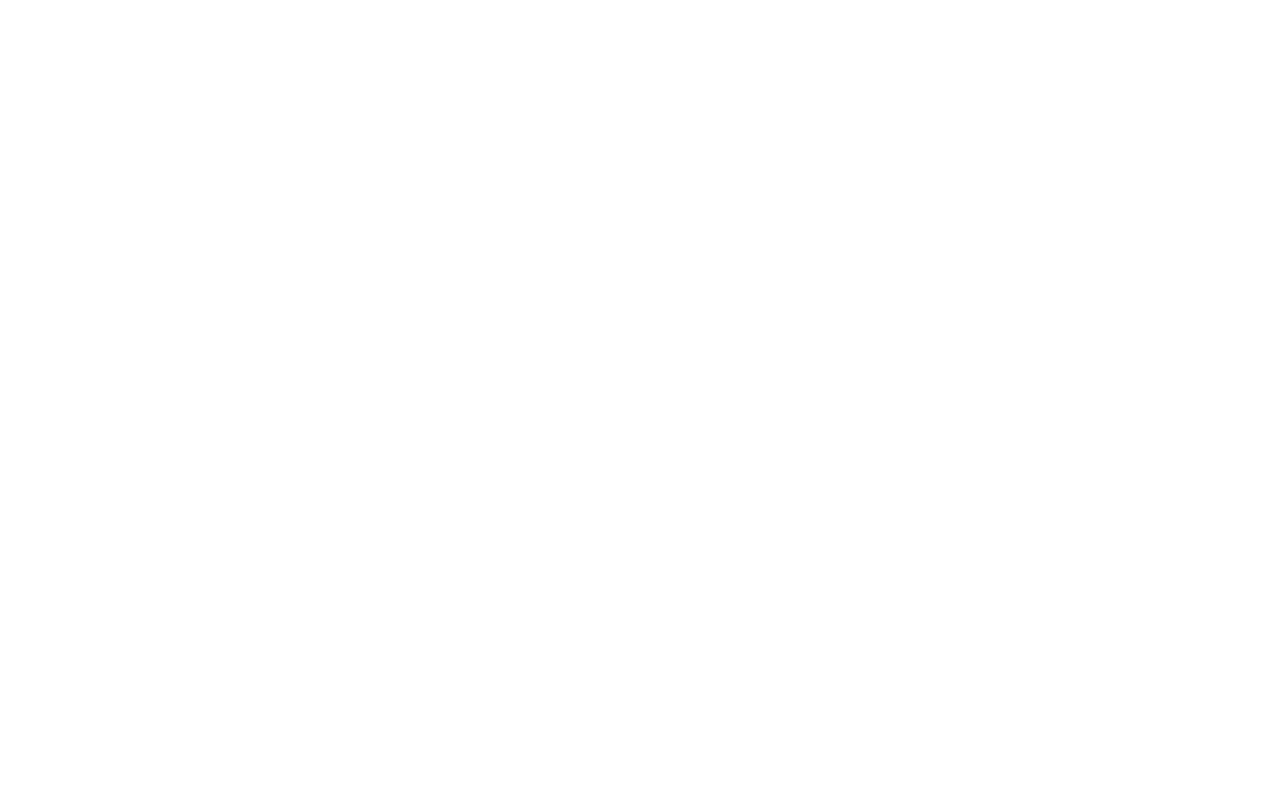
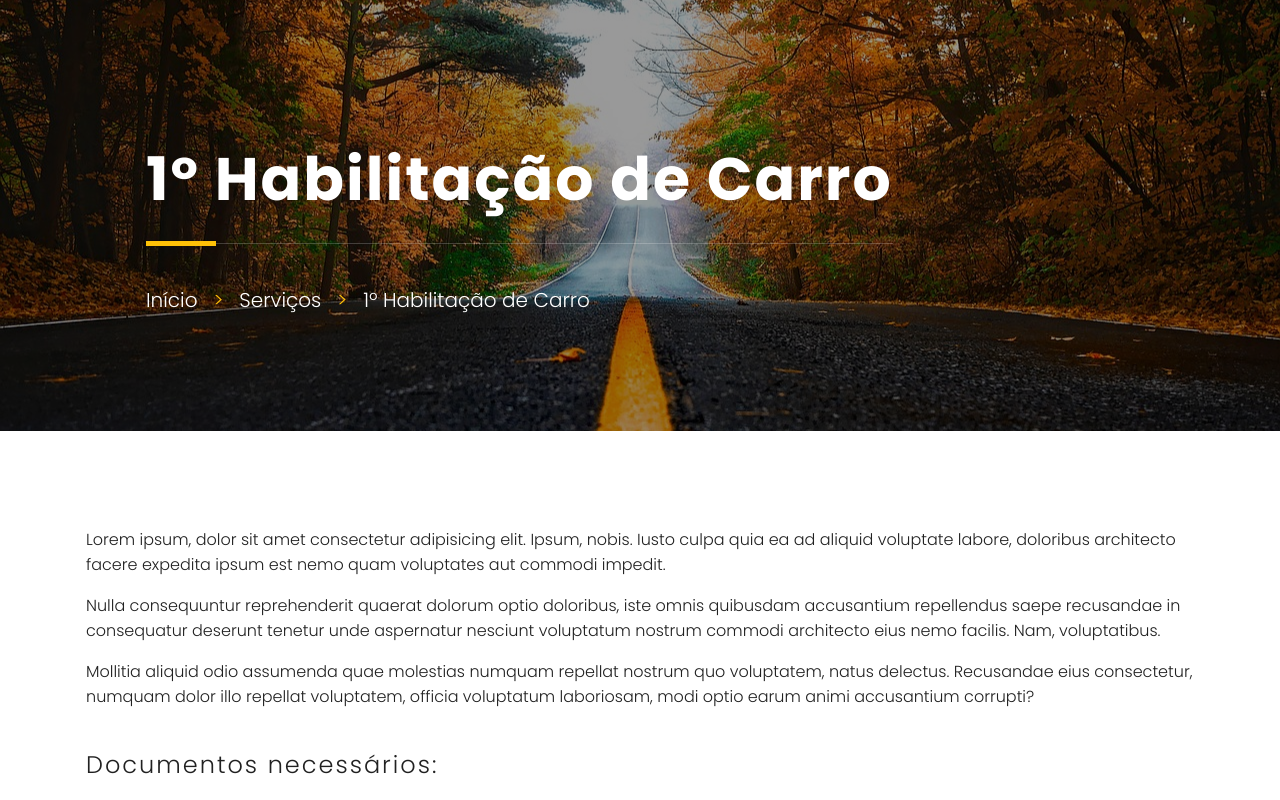
Before and after one commit to lucasfmartins/auto-escola-project, a React (Create React App) app: page /servicos/primeira-habilitacao-carro in a window 1280 px wide. Before the commit this address had no page. Shown: the top 800 px of the page. Built offline with nearby package versions, Linux system fonts and the light colour scheme.

Commit message:
create rook router

```diff
--- a/src/components/organisms/ProductGrid.js
+++ b/src/components/organisms/ProductGrid.js
@@ -2,6 +2,8 @@
 import PropTypes from "prop-types";
 import styled from "styled-components";
 import { Link } from "react-router-dom";
+
+import ProductType from "types/ProductType";
 
 import Grid from "components/atoms/Grid";
 import Card, { CardMedia, CardBody } from "components/atoms/Card";
@@ -36,7 +38,7 @@
                     color="primary"
                     variant="link"
                     as={Link}
-                    to="/servicos"
+                    to={`/servicos/${product.slang}`}
                   >
                     Saiba mais
                   </Button>
@@ -67,13 +69,8 @@
 };
 
 ProductGrid.propTypes = {
-  products: PropTypes.arrayOf(
-    PropTypes.shape({
-      id: PropTypes.oneOfType([PropTypes.number, PropTypes.string]),
-      image: PropTypes.string,
-      title: PropTypes.string,
-      summary: PropTypes.string,
-    })
+  product: PropTypes.arrayOf(
+    ProductType,
   ),
 };
 
--- a/src/components/pages/Home.js
+++ b/src/components/pages/Home.js
@@ -1,7 +1,9 @@
 import React from "react";
-// import PropTypes from "prop-types";
+import PropTypes from "prop-types";
 import { FaCar, FaKey, FaMapMarkedAlt, FaAccessibleIcon } from "react-icons/fa";
 import { Link } from "react-router-dom";
+//type
+import ProductType from "types/ProductType";
 //Atoms
 import Heading from "components/atoms/Heading";
 import Button from "components/atoms/Button";
@@ -16,47 +18,11 @@
 import ProductGrid from "components/organisms/ProductGrid";
 //img
 import HeroImage from "assets/hero.jpg";
-import ServImg01 from "assets/serv-01.jpg";
-import ServImg02 from "assets/serv-02.jpg";
-import ServImg03 from "assets/serv-03.jpg";
-import ServImg04 from "assets/serv-04.jpg";
-import ServImg05 from "assets/serv-05.jpg";
+
 import AboutVideo from "assets/about.mp4";
 
-const products = [
-  {
-    id: 1,
-    title: "1º Habilitação de Carro e Moto",
-    summary: "Lorem ipsum dolor sit amet consectetur, adipisicing elit",
-    image: ServImg01,
-  },
-  {
-    id: 2,
-    title: "1º Habilitação de Carro",
-    summary: "Lorem ipsum dolor sit amet consectetur, adipisicing elit",
-    image: ServImg02,
-  },
-  {
-    id: 3,
-    title: "1º Habilitação de Moto",
-    summary: "Lorem ipsum dolor sit amet consectetur, adipisicing elit",
-    image: ServImg03,
-  },
-  {
-    id: 4,
-    title: "Mudança de Categoria Caminhão",
-    summary: "Lorem ipsum dolor sit amet consectetur, adipisicing elit",
-    image: ServImg04,
-  },
-  {
-    id: 5,
-    title: "Aulas avulsas",
-    summary: "Lorem ipsum dolor sit amet consectetur, adipisicing elit",
-    image: ServImg05,
-  },
-];
 
-const Home = () => (
+const Home = ({products}) => (
   <>
     <Hero image={HeroImage}>
       <Heading>
@@ -146,8 +112,12 @@
   </>
 );
 
-// Home.defaultProps = {};
+Home.defaultProps = {
+  products: [],
+};
 
-// Home.propTypes = {};
+Home.propTypes = {
+  products: PropTypes.arrayOf(ProductType)
+};
 
 export default Home;
--- a/src/components/pages/ProductDetail.js
+++ b/src/components/pages/ProductDetail.js
@@ -1,8 +1,8 @@
 import React from "react";
-import PropTypes from "prop-types";
 import styled from "styled-components";
 import { FaIdCard, FaHome, FaScroll } from "react-icons/fa";
 
+import ProductType from "types/ProductType";
 
 import Hero from "components/molecules/Hero";
 import Heading from "components/atoms/Heading";
@@ -37,38 +37,37 @@
   }
 `;
 
-const ProductDetail = () =>  (
+const ProductDetail = ({ product }) => (
   <>
     <Hero image={HeroImage}>
       <Heading>
-          <h1>Nome do Serviço</h1>
+        <h1>{product.title}</h1>
       </Heading>
       <BreadCrump
         items={[
           { label: "Início", link: "/" },
           { label: "Serviços" },
-            { label: "Nome do Serviço" },
+          { label: product.title },
         ]}
       />
     </Hero>
     <Section>
       <p>
-          Lorem ipsum, dolor sit amet consectetur adipisicing elit. Ipsum,
-          nobis. Iusto culpa quia ea ad aliquid voluptate labore, doloribus
-          architecto facere expedita ipsum est nemo quam voluptates aut commodi
-          impedit.
+        Lorem ipsum, dolor sit amet consectetur adipisicing elit. Ipsum, nobis.
+        Iusto culpa quia ea ad aliquid voluptate labore, doloribus architecto
+        facere expedita ipsum est nemo quam voluptates aut commodi impedit.
       </p>
       <p>
         Nulla consequuntur reprehenderit quaerat dolorum optio doloribus, iste
-          omnis quibusdam accusantium repellendus saepe recusandae in
-          consequatur deserunt tenetur unde aspernatur nesciunt voluptatum
-          nostrum commodi architecto eius nemo facilis. Nam, voluptatibus.
+        omnis quibusdam accusantium repellendus saepe recusandae in consequatur
+        deserunt tenetur unde aspernatur nesciunt voluptatum nostrum commodi
+        architecto eius nemo facilis. Nam, voluptatibus.
       </p>
       <p>
-          Mollitia aliquid odio assumenda quae molestias numquam repellat
-          nostrum quo voluptatem, natus delectus. Recusandae eius consectetur,
-          numquam dolor illo repellat voluptatem, officia voluptatum laboriosam,
-          modi optio earum animi accusantium corrupti?
+        Mollitia aliquid odio assumenda quae molestias numquam repellat nostrum
+        quo voluptatem, natus delectus. Recusandae eius consectetur, numquam
+        dolor illo repellat voluptatem, officia voluptatum laboriosam, modi
+        optio earum animi accusantium corrupti?
       </p>
       <h5>Documentos necessários:</h5>
       <PinnedList>
@@ -96,9 +95,9 @@
           <h6>Faça sua matrícula agora mesmo</h6>
           <p>
             Lorem ipsum dolor sit amet consectetur adipisicing elit. Ipsam
-              quasi, pariatur doloribus, ratione laboriosam architecto omnis
-              ipsum mollitia non voluptatum soluta voluptatem beatae illum,
-              quibusdam cupiditate itaque. Nam, fugit adipisci!
+            quasi, pariatur doloribus, ratione laboriosam architecto omnis ipsum
+            mollitia non voluptatum soluta voluptatem beatae illum, quibusdam
+            cupiditate itaque. Nam, fugit adipisci!
           </p>
           <CalloutActions>
             <Button color="primary">Matricular</Button>
@@ -113,9 +112,14 @@
   </>
 );
 
-ProductDetail.defaultProps = {};
+ProductDetail.defaultProps = {
+  product: {},
+};
 
-ProductDetail.propTypes = {};
+ProductDetail.propTypes = {
+  product: ProductType,
+
+};
 
 export default ProductDetail;
 
--- /dev/null
+++ b/src/hooks/products.js
@@ -0,0 +1,51 @@
+import ServImg01 from "assets/serv-01.jpg";
+import ServImg02 from "assets/serv-02.jpg";
+import ServImg03 from "assets/serv-03.jpg";
+import ServImg04 from "assets/serv-04.jpg";
+import ServImg05 from "assets/serv-05.jpg";
+
+const products = [
+  {
+    id: 1,
+    title: "1º Habilitação de Carro e Moto",
+    slang: "primeira-habilitacao-carro-e-moto",
+    summary: "Lorem ipsum dolor sit amet consectetur, adipisicing elit",
+    image: ServImg01,
+  },
+  {
+    id: 2,
+    title: "1º Habilitação de Carro",
+    slang: "primeira-habilitacao-carro",
+    summary: "Lorem ipsum dolor sit amet consectetur, adipisicing elit",
+    image: ServImg02,
+  },
+  {
+    id: 3,
+    title: "1º Habilitação de Moto",
+    slang: "primeira-habilitacao-moto",
+    summary: "Lorem ipsum dolor sit amet consectetur, adipisicing elit",
+    image: ServImg03,
+  },
+  {
+    id: 4,
+    title: "Mudança de Categoria Caminhão",
+    slang: "mudanca-de-categoria-caminhao",
+    summary: "Lorem ipsum dolor sit amet consectetur, adipisicing elit",
+    image: ServImg04,
+  },
+  {
+    id: 5,
+    title: "Aulas avulsas",
+    slang: "aulas-avulsas",
+    summary: "Lorem ipsum dolor sit amet consectetur, adipisicing elit",
+    image: ServImg05,
+  },
+];
+
+export const useProducts = () => {
+  return products;
+};
+
+export const useProduct = ({ slang }) => {
+  return products.find((p) => p.slang === slang);
+};
--- a/src/routes/home.js
+++ b/src/routes/home.js
@@ -1,7 +1,11 @@
-import React from 'react';
+import React from "react";
 
 import HomePage from "components/pages/Home";
+import { useProducts } from "hooks/products";
 
-const Home = () => <HomePage />;
+const Home = () => {
+  const products = useProducts();
+  return <HomePage products={products} />;
+};
 
 export default Home;
--- a/src/routes/index.js
+++ b/src/routes/index.js
@@ -10,7 +10,7 @@
   <Routes>
     <Route path="/" element={<Home />} />
     <Route path="/sobre" element={<About />} />
-    <Route path="/servicos" element={<ProductDetail />} />
+    <Route path="/servicos/:slang" element={<ProductDetail />} />
   </Routes>
 );
 
--- a/src/routes/servicos/index.js
+++ b/src/routes/servicos/index.js
@@ -1,12 +1,17 @@
 import React from "react";
+import { useParams } from "react-router-dom";
 
 import ProductDetailPage from "components/pages/ProductDetail";
 import { useScrollToTop } from "hooks/scroll";
+import { useProduct } from "hooks/products";
 
 const ProductDetail = () => {
   useScrollToTop();
 
-  return <ProductDetailPage />;
+  const { slang } = useParams();
+  const product = useProduct({ slang });
+
+  return <ProductDetailPage product={product} />;
 };
 
 export default ProductDetail;
--- /dev/null
+++ b/src/types/ProductType.js
@@ -0,0 +1,12 @@
+
+import PropTypes from "prop-types";
+
+const ProductType = PropTypes.shape({
+  id: PropTypes.oneOfType([PropTypes.number, PropTypes.string]),
+  image: PropTypes.string,
+  title: PropTypes.string,
+  summary: PropTypes.string,
+  slang: PropTypes.string,
+});
+
+export default ProductType;
```
Lines whose indentation alone changed are shown as unchanged.
